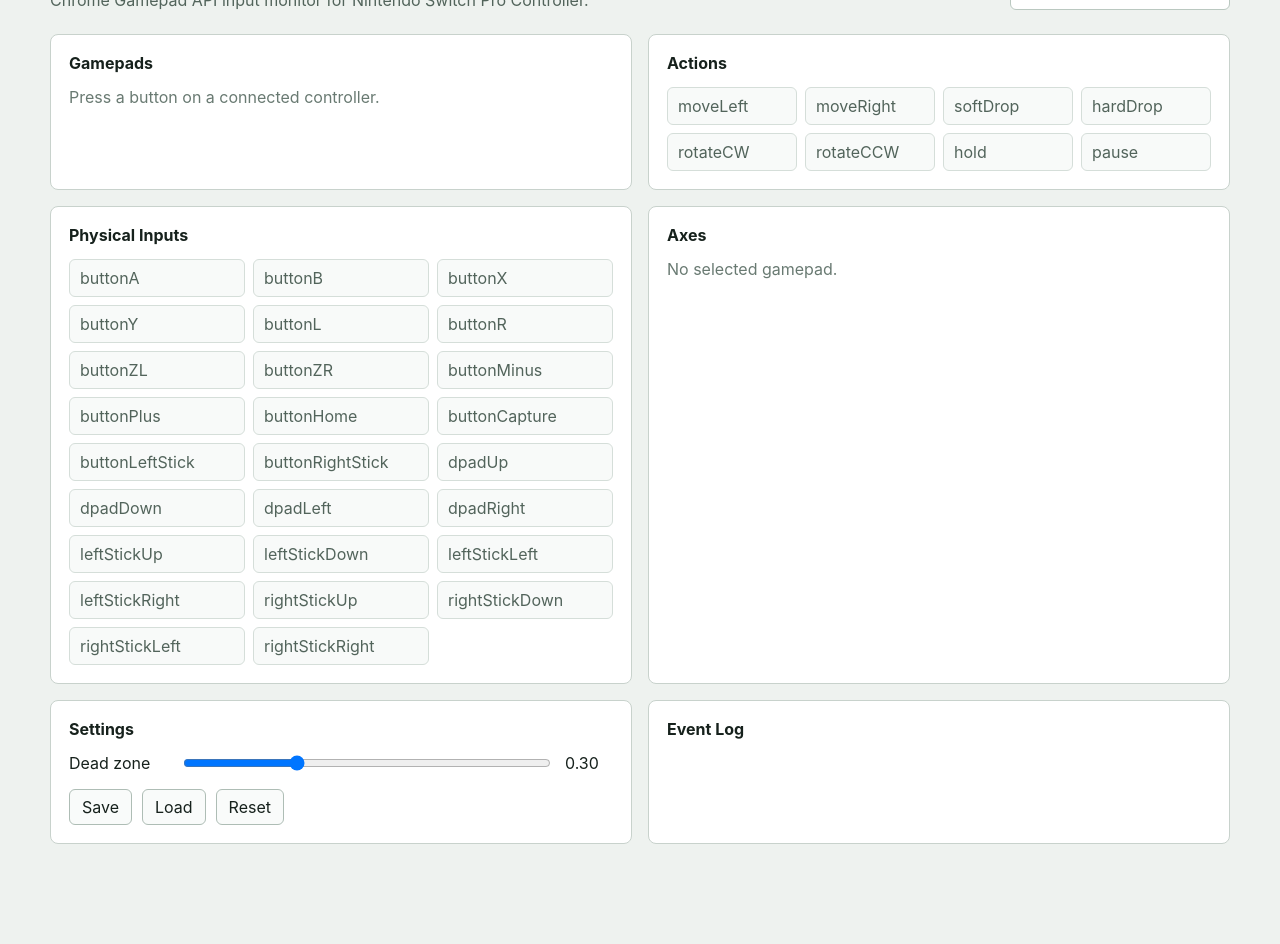
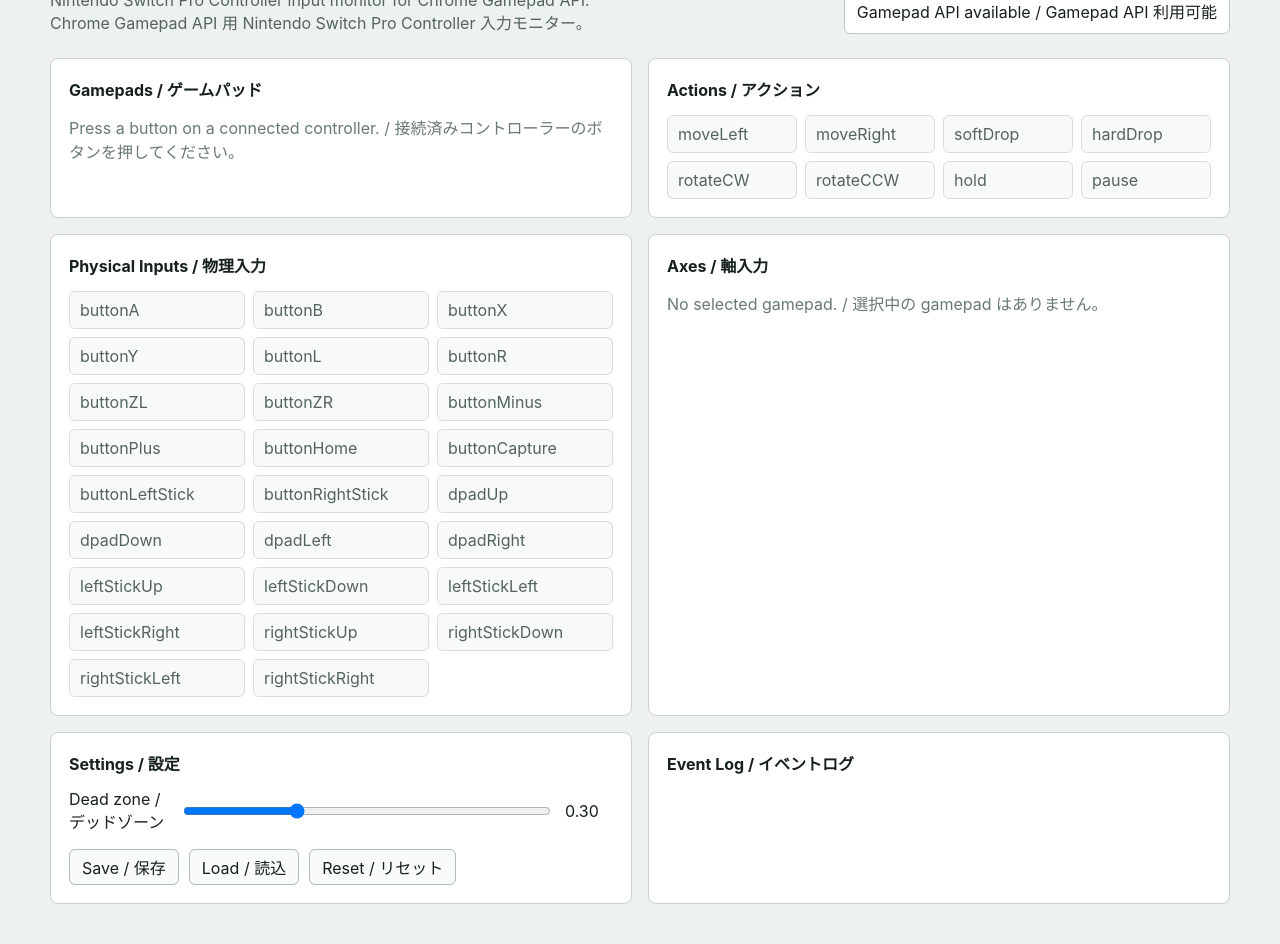
Before and after one commit to taku335/procon-gamepad-mapper, a website built with Vite: page demo/index.html in a window 1280 px wide. Shown: the part 95-1039 px from the top of the page. Before the commit the page ends 979 px from the top, so only its background shows below. Built offline with nearby package versions, Linux system fonts and the light colour scheme.

Commit message:
Add bilingual README and demo text

```diff
--- a/demo/index.html
+++ b/demo/index.html
@@ -1,57 +1,60 @@
 <!doctype html>
-<html lang="en">
+<html lang="ja">
   <head>
     <meta charset="UTF-8" />
     <meta name="viewport" content="width=device-width, initial-scale=1.0" />
-    <title>Procon Gamepad Mapper Demo</title>
+    <title>Procon Gamepad Mapper Demo / デモ</title>
   </head>
   <body>
     <main class="shell">
       <header class="topbar">
         <div>
           <h1>Procon Gamepad Mapper</h1>
-          <p>Chrome Gamepad API input monitor for Nintendo Switch Pro Controller.</p>
+          <p>
+            Nintendo Switch Pro Controller input monitor for Chrome Gamepad API.<br />
+            Chrome Gamepad API 用 Nintendo Switch Pro Controller 入力モニター。
+          </p>
         </div>
-        <div class="status" id="supportStatus">Checking Gamepad API...</div>
+        <div class="status" id="supportStatus">Checking Gamepad API... / Gamepad API を確認中...</div>
       </header>
 
       <section class="layout">
         <section class="panel">
-          <h2>Gamepads</h2>
+          <h2>Gamepads / ゲームパッド</h2>
           <div id="gamepads" class="list"></div>
         </section>
 
         <section class="panel">
-          <h2>Actions</h2>
+          <h2>Actions / アクション</h2>
           <div id="actions" class="grid"></div>
         </section>
 
         <section class="panel">
-          <h2>Physical Inputs</h2>
+          <h2>Physical Inputs / 物理入力</h2>
           <div id="inputs" class="grid dense"></div>
         </section>
 
         <section class="panel">
-          <h2>Axes</h2>
+          <h2>Axes / 軸入力</h2>
           <div id="axes" class="list"></div>
         </section>
 
         <section class="panel">
-          <h2>Settings</h2>
+          <h2>Settings / 設定</h2>
           <label class="field">
-            <span>Dead zone</span>
+            <span>Dead zone / デッドゾーン</span>
             <input id="deadZone" type="range" min="0" max="1" step="0.05" value="0.3" />
             <output id="deadZoneValue">0.30</output>
           </label>
           <div class="buttons">
-            <button id="saveButton" type="button">Save</button>
-            <button id="loadButton" type="button">Load</button>
-            <button id="resetButton" type="button">Reset</button>
+            <button id="saveButton" type="button">Save / 保存</button>
+            <button id="loadButton" type="button">Load / 読込</button>
+            <button id="resetButton" type="button">Reset / リセット</button>
           </div>
         </section>
 
         <section class="panel">
-          <h2>Event Log</h2>
+          <h2>Event Log / イベントログ</h2>
           <ol id="eventLog" class="event-log"></ol>
         </section>
       </section>
--- a/demo/src/main.ts
+++ b/demo/src/main.ts
@@ -71,9 +71,9 @@ const deadZoneElement = document.querySelector<HTMLInputElement>("#deadZone");
 const deadZoneValueElement = getElement("deadZoneValue");
 
 if (!("getGamepads" in navigator)) {
-  supportStatus.textContent = "Gamepad API is not available";
+  supportStatus.textContent = "Gamepad API is not available / Gamepad API は利用できません";
 } else {
-  supportStatus.textContent = "Gamepad API available";
+  supportStatus.textContent = "Gamepad API available / Gamepad API 利用可能";
 }
 
 if (deadZoneElement) {
@@ -124,7 +124,8 @@ function renderGamepads(): void {
   const gamepads = mapper.getConnectedGamepads();
 
   if (gamepads.length === 0) {
-    gamepadsElement.innerHTML = '<div class="muted">Press a button on a connected controller.</div>';
+    gamepadsElement.innerHTML =
+      '<div class="muted">Press a button on a connected controller. / 接続済みコントローラーのボタンを押してください。</div>';
     return;
   }
 
@@ -134,12 +135,12 @@ function renderGamepads(): void {
       element.className = "gamepad";
       element.innerHTML = `
         <strong>#${gamepad.index} ${escapeHtml(gamepad.id)}</strong>
-        <span class="muted">mapping: ${gamepad.mapping || "none"} / confidence: ${gamepad.confidence}</span>
+        <span class="muted">mapping / マッピング: ${gamepad.mapping || "none"} / confidence / 信頼度: ${gamepad.confidence}</span>
       `;
 
       const button = document.createElement("button");
       button.type = "button";
-      button.textContent = "Select";
+      button.textContent = "Select / 選択";
       button.addEventListener("click", () => mapper.selectGamepad(gamepad.index));
       element.append(button);
 
@@ -164,7 +165,7 @@ function renderAxes(): void {
   const gamepad = navigator.getGamepads?.()[mapper.getSelectedGamepad()?.index ?? -1];
 
   if (!gamepad) {
-    axesElement.innerHTML = '<div class="muted">No selected gamepad.</div>';
+    axesElement.innerHTML = '<div class="muted">No selected gamepad. / 選択中の gamepad はありません。</div>';
     return;
   }
 
```
Also changed, not shown: README.md.
